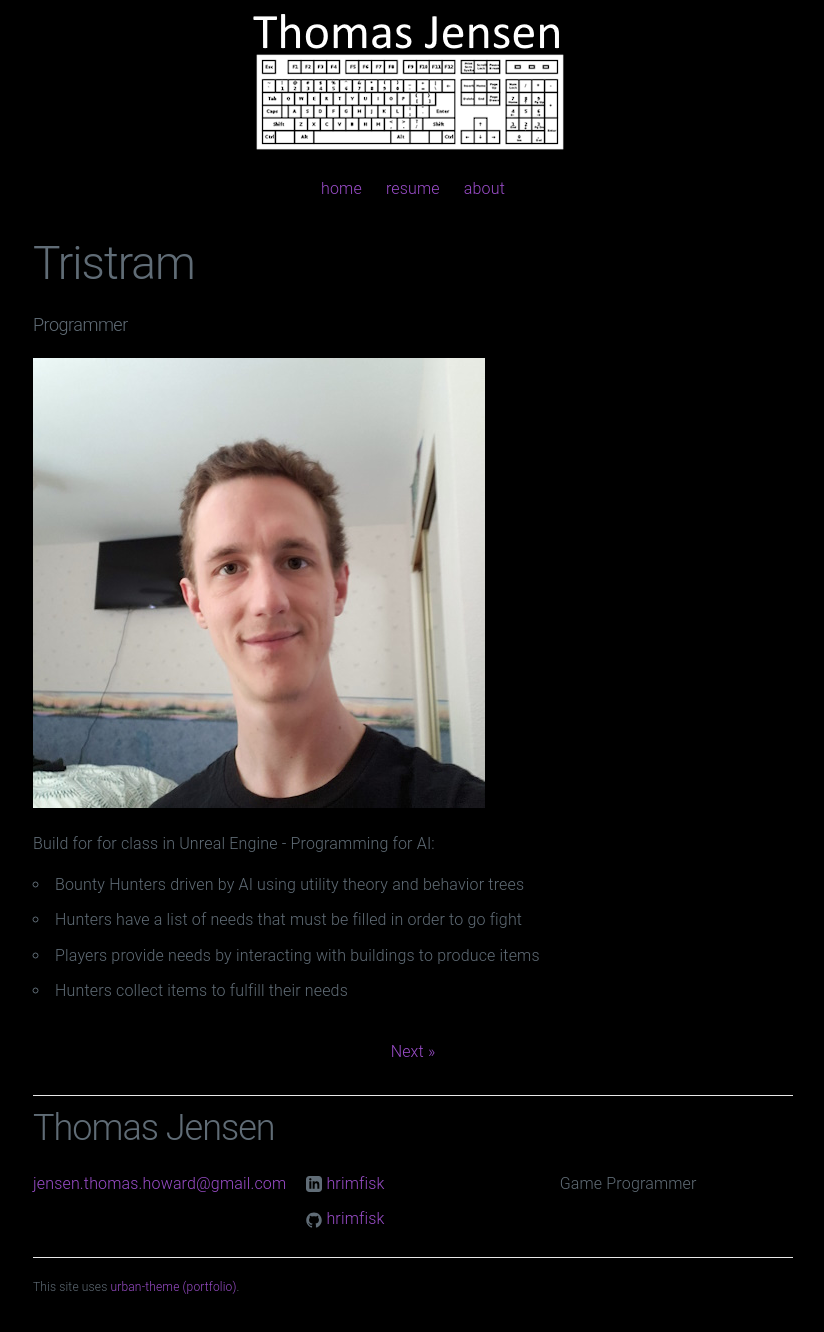
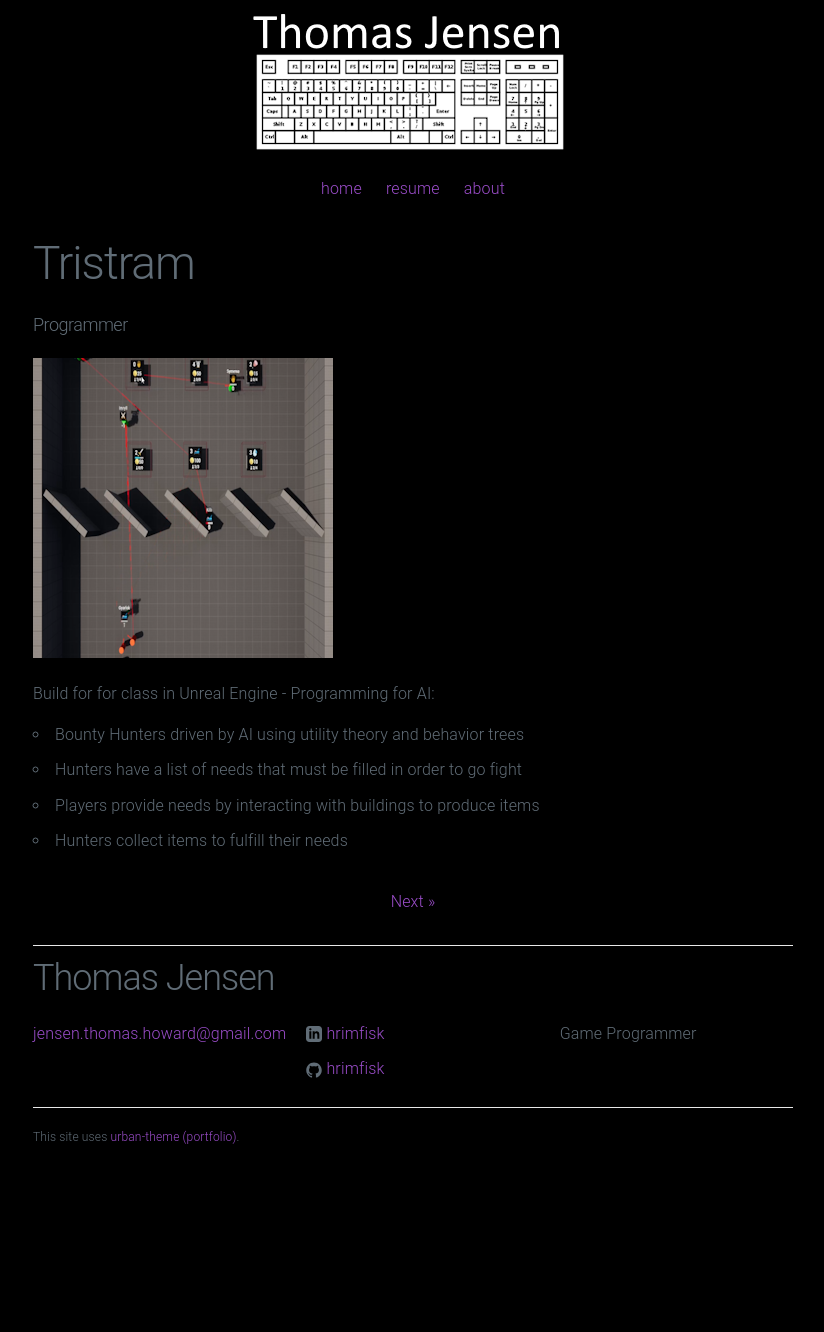
Before and after one commit to hrimfisk/hrimfisk.github.io, a Jekyll site: the page built from _posts/2022-10-06-new-game.md, in a window 1280 px wide. Shown: the whole page, without its empty margins (227-1051 px from the left). Built offline with Jekyll 4.4.1, drawn with Linux system fonts in a browser that asks for light colours; after the commit the page ends 1182 px from its top, so only the background shows below that.

Commit message:
Update 2022-10-06-new-game.md

```diff
--- a/_posts/2022-10-06-new-game.md
+++ b/_posts/2022-10-06-new-game.md
@@ -3,10 +3,10 @@ layout: post
 title:  "Tristram"
 summary: "Programmer"
 date:   2023-05-24
-preview: /assets/postpreview.png
+preview: /assets/tristram.png
 ---
 
-![Picture 1](/assets/fullsize.png)
+![Picture 1](/assets/tristram_preview.png)
 
 Build for for class in Unreal Engine - Programming for AI:
 * Bounty Hunters driven by AI using utility theory and behavior trees
```
